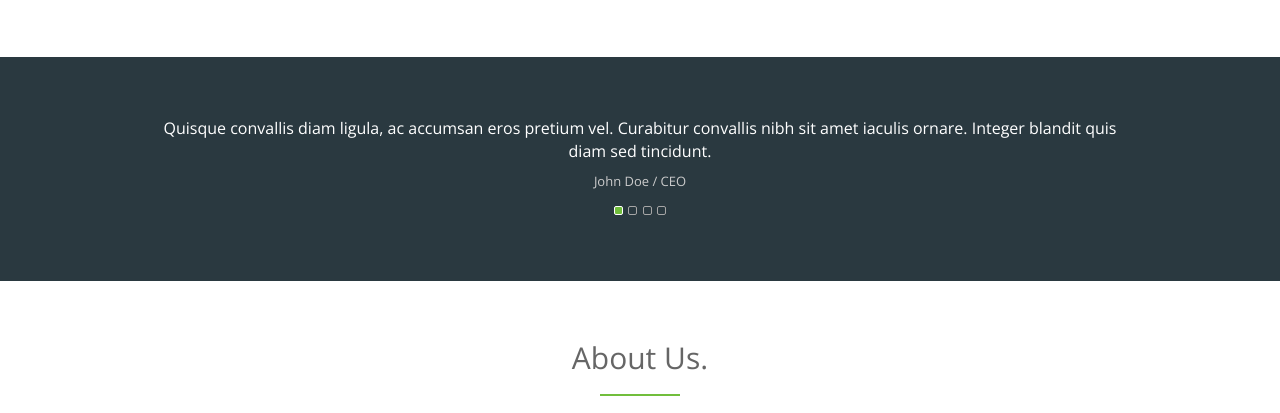
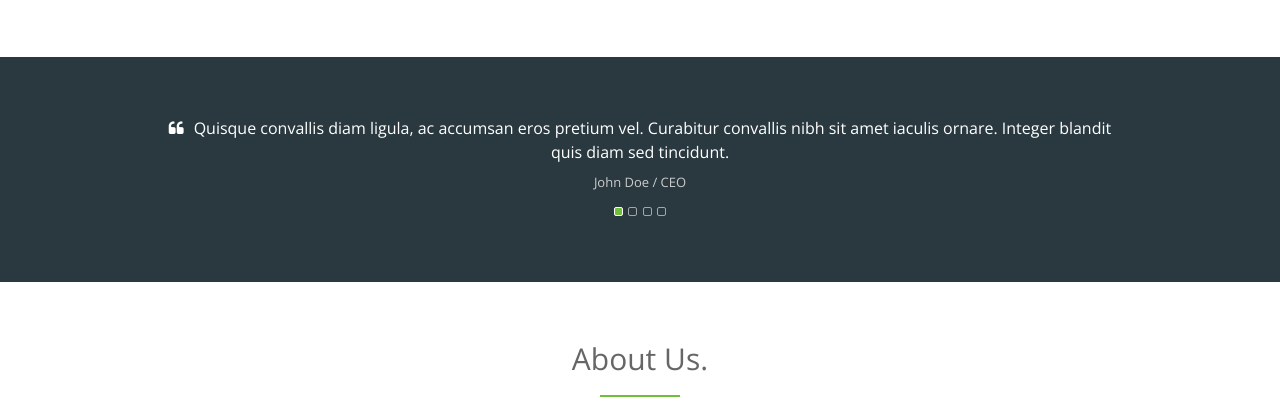
Before and after one commit to halibegic/merlin, a plain HTML site: page index.html in a window 1280 px wide. Shown: the part 1937-2350 px from the top of the page. Drawn offline with nearby package versions, Linux system fonts and the light colour scheme.

Commit message:
Updated quotes

```diff
--- a/assets/css/style.css
+++ b/assets/css/style.css
@@ -215,6 +215,11 @@ a:hover, a:focus {
     font-size: 16px;
     padding: 0 90px;
 }
+#clients #testimonials .quote:before {
+    content: '\f10d';
+    margin-right: 10px;
+    font-family: FontAwesome;
+}
 #clients #testimonials .client {
     color: #ccc
 }
```
